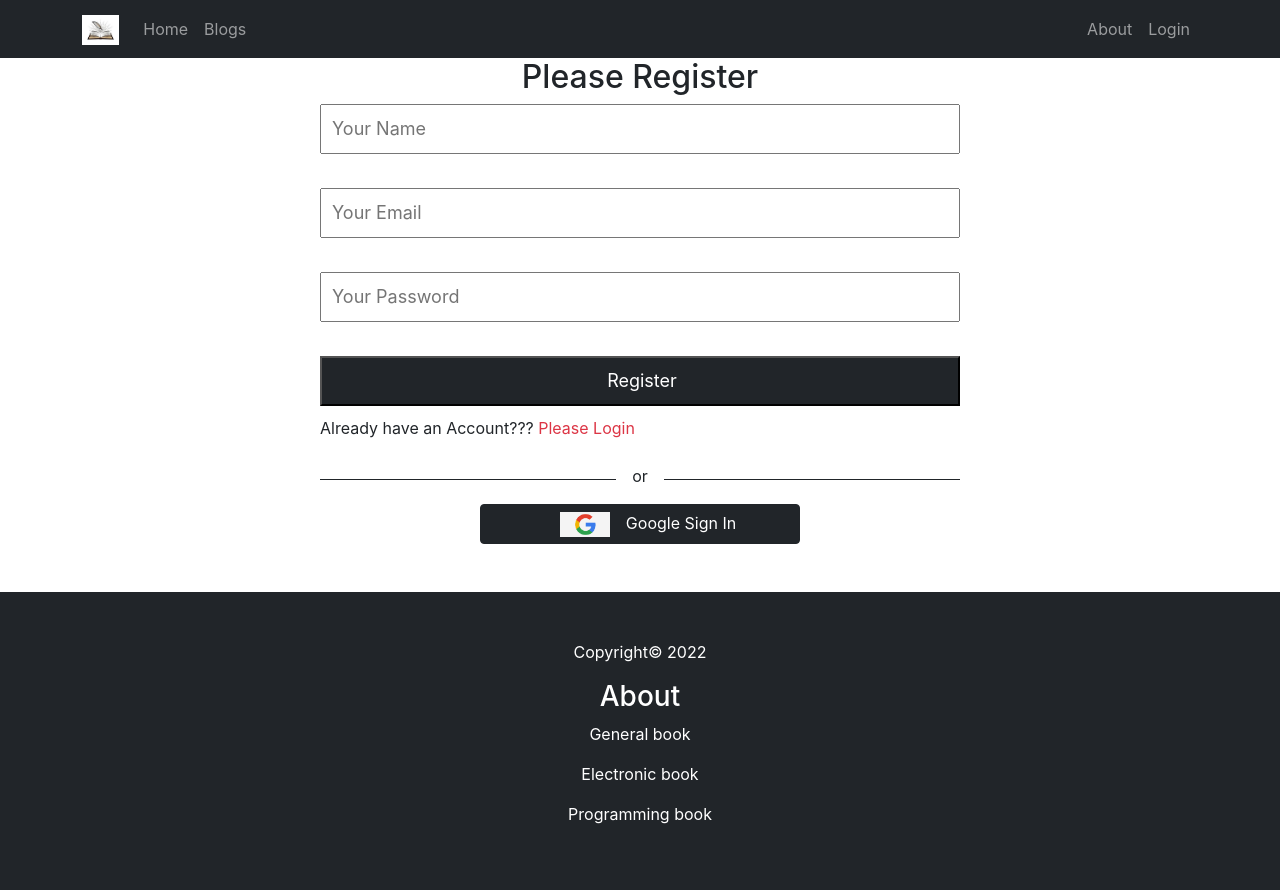
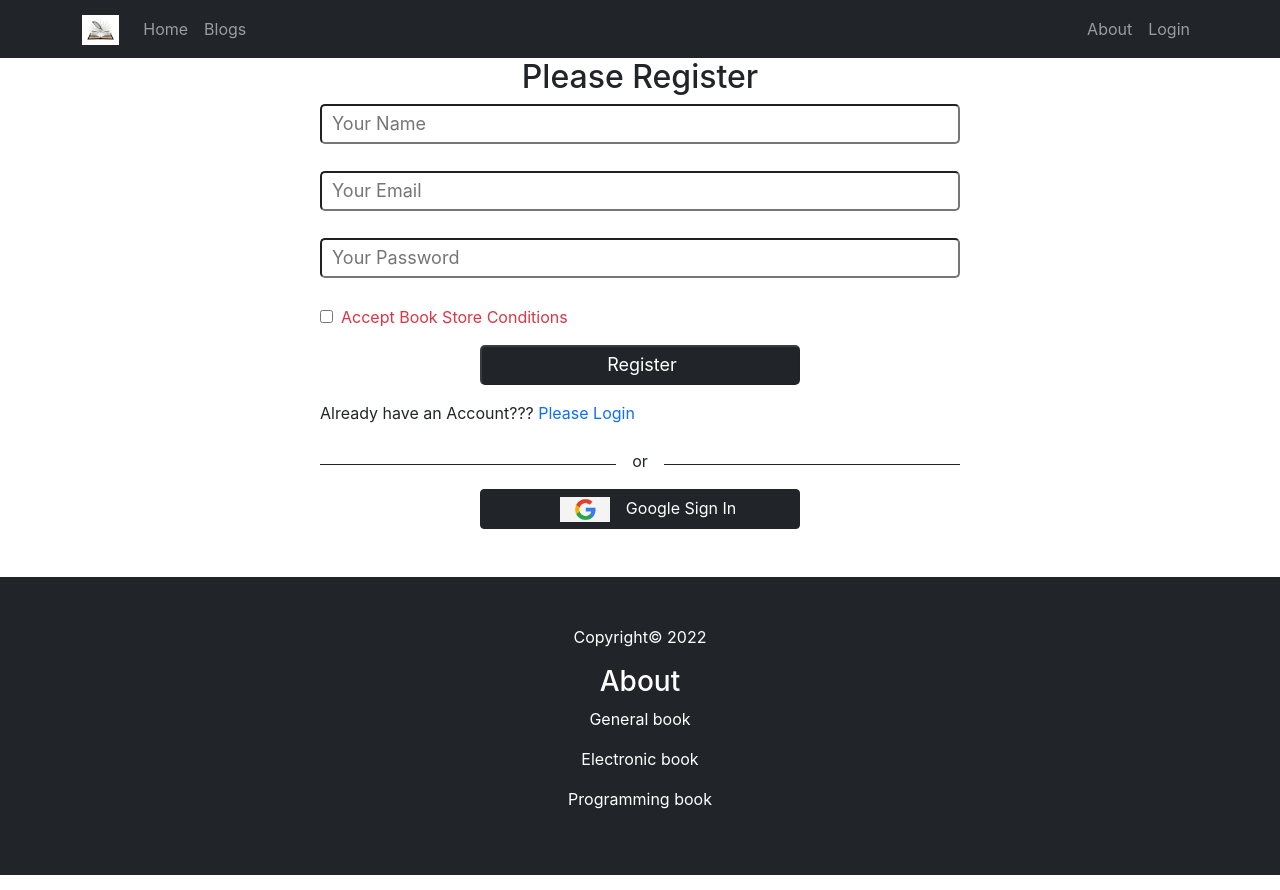
Before and after one commit to abdurrahaman4363/warehouse-client-assignment-11, a React (Create React App) app: page /register in a window 1280 px wide. Built offline with nearby package versions, Linux system fonts and the light colour scheme; no server answers.

Commit message:
error show

```diff
--- a/src/pages/Login/Login/Login.js
+++ b/src/pages/Login/Login/Login.js
@@ -1,6 +1,7 @@
+import { async } from '@firebase/util';
 import React, { useRef } from 'react';
 import { Button, Form } from 'react-bootstrap';
-import { useSignInWithEmailAndPassword } from 'react-firebase-hooks/auth';
+import { useSendPasswordResetEmail, useSignInWithEmailAndPassword } from 'react-firebase-hooks/auth';
 import { useLocation, useNavigate } from 'react-router-dom';
 import auth from '../../../firebase.init';
 import SocialLogin from '../SocialLogin/SocialLogin';
@@ -13,6 +14,8 @@ const Login = () => {
 
     let from = location.state?.from?.pathname || "/";
 
+    let errorElement;
+
     // auth
     const [
         signInWithEmailAndPassword,
@@ -22,9 +25,15 @@ const Login = () => {
       ] = useSignInWithEmailAndPassword(auth);
      // auth end
 
+     const [sendPasswordResetEmail, sending] = useSendPasswordResetEmail(auth);
+
      if(user){
         navigate(from, { replace: true });
      }
+
+     if (error) {
+        errorElement = <p className='text-danger'>Error: {error.message}</p>
+ }
 
 
     const handleSubmit = event =>{
@@ -39,8 +48,14 @@ const Login = () => {
 
     }
 
-    const navigateRegister = event =>{
+    const navigateRegister = () =>{
         navigate('/register')
+    }
+
+    const resetPassword = async() => {
+        const email = emailRef.current.value;
+        await sendPasswordResetEmail(email);
+        alert('sent email');
     }
 
 
@@ -57,14 +72,13 @@ const Login = () => {
 
                     <Form.Control ref={passwordRef} type="password" placeholder="Password" required />
                 </Form.Group>
-                <Form.Group className="mb-3" controlId="formBasicCheckbox">
-                    <Form.Check type="checkbox" label="Check me out" />
-                </Form.Group>
-                <Button variant="primary" type="submit">
-                    Submit
+                <Button variant="dark w-50 mx-auto d-block mb-3" type="submit">
+                    Login
                 </Button>
             </Form>
-            <p>New to Book Store??? <span onClick={navigateRegister} className='text-danger'>Please Register</span></p>
+            {errorElement}
+            <p>New to Book Store??? <span onClick={navigateRegister} className='text-primary'>Please Register</span></p>
+            <p>Forget Password??? <span onClick={resetPassword} className='text-primary'>Reset Password</span></p>
             <SocialLogin></SocialLogin>
         </div>
     );
--- a/src/pages/Login/Register/Register.css
+++ b/src/pages/Login/Register/Register.css
@@ -3,11 +3,12 @@
     margin: 0 auto;
 
 }
-.register input{
+.register input:not([type=checkbox]){
    display: block;
    width: 100%;
-   height: 50px;
+   height: 40px;
+   border-radius: 5px;
    padding-left: 10px;
    font-size: 18px;
-   margin-bottom: 10px;
+   margin-bottom: 3px;
 }
--- a/src/pages/Login/Register/Register.js
+++ b/src/pages/Login/Register/Register.js
@@ -1,4 +1,4 @@
-import React from 'react';
+import React, { useState } from 'react';
 import { useNavigate } from 'react-router-dom';
 import './Register.css';
 import { useCreateUserWithEmailAndPassword } from 'react-firebase-hooks/auth';
@@ -6,48 +6,60 @@ import auth from '../../../firebase.init';
 import SocialLogin from '../SocialLogin/SocialLogin';
 
 const Register = () => {
+
+    const [agree, setAgree]=useState(false);
     // auth
     const [
         createUserWithEmailAndPassword,
         user,
         loading,
         error,
-      ] = useCreateUserWithEmailAndPassword(auth);
-      // auth end
+    ] = useCreateUserWithEmailAndPassword(auth);
+    // auth end
 
 
 
     const navigate = useNavigate();
 
-    const navigateLogin = event =>{
+    const navigateLogin = event => {
         navigate('/login')
     }
 
-    if(user){
+    if (user) {
         navigate('/home')
     }
 
-    const handleRegister = event =>{
+    const handleRegister = event => {
         event.preventDefault();
         const name = event.target.name.value;
         const email = event.target.email.value;
         const password = event.target.password.value;
+        // const agree = event.target.terms.checked;
+        if (agree) {
+            // auth
+            createUserWithEmailAndPassword(email, password)
+        }
         // console.log(name,email,password);
 
-        // auth
-        createUserWithEmailAndPassword(email, password)
+
     }
     return (
         <div className='register'>
-            <h2 style={{textAlign:'center'}}>Please Register</h2>
+            <h2 style={{ textAlign: 'center' }}>Please Register</h2>
             <form onSubmit={handleRegister}>
                 <input type="text" name='name' id='' placeholder='Your Name' /><br />
-                <input type="email" name="email" id="" placeholder='Your Email' required/><br />
-                <input type="password" name="password" id="" placeholder='Your Password' required/><br />
-                <input className='bg-dark text-white' type="submit" value="Register" />
+                <input type="email" name="email" id="" placeholder='Your Email' required /><br />
+                <input type="password" name="password" id="" placeholder='Your Password' required /><br />
+                <input onClick={()=>setAgree(!agree)} type="checkbox" name="terms" id="terms" />
+                <label className={ `ps-2 ${agree ? '': 'text-danger'}`} htmlFor="terms">Accept Book Store Conditions</label>
+                <input
+                disabled={!agree}
+                 className='bg-dark text-white w-50 mx-auto my-3'
+                 type="submit"
+                 value="Register" />
 
             </form>
-            <p>Already have an Account??? <span onClick={navigateLogin} className='text-danger'>Please Login</span></p>
+            <p>Already have an Account??? <span onClick={navigateLogin} className='text-primary'>Please Login</span></p>
             <SocialLogin></SocialLogin>
         </div>
     );
--- a/src/pages/Login/SocialLogin/SocialLogin.js
+++ b/src/pages/Login/SocialLogin/SocialLogin.js
@@ -11,9 +11,7 @@ const SocialLogin = () => {
     let errorElement;
 
     if (error) {
-           errorElement = <div>
-                <p className='text-danger'>Error: {error.message}</p>
-            </div>
+           errorElement = <p className='text-danger'>Error: {error.message}</p>
     }
 
     if (user) {
```
